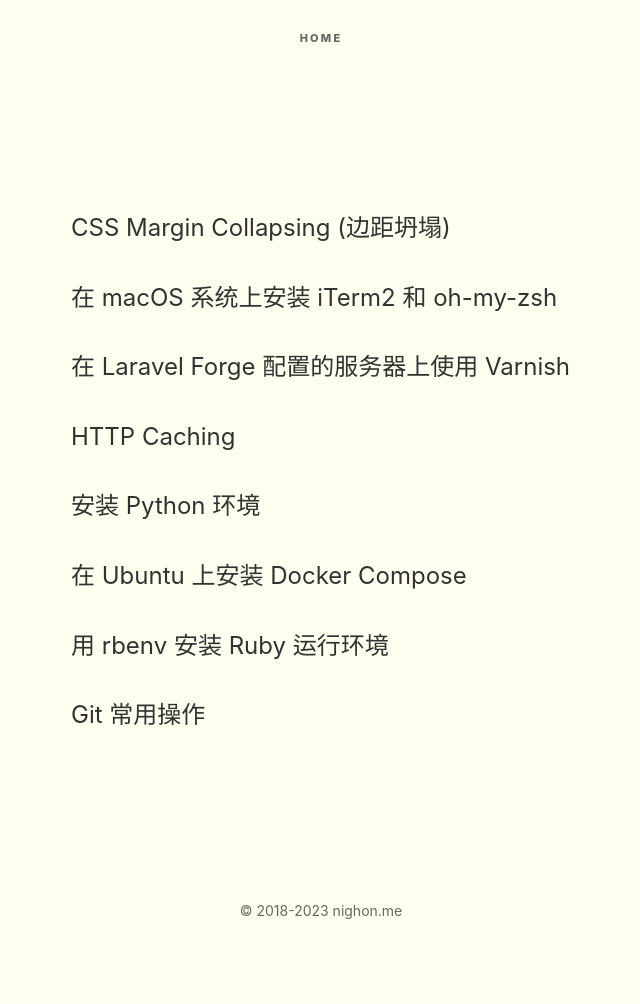
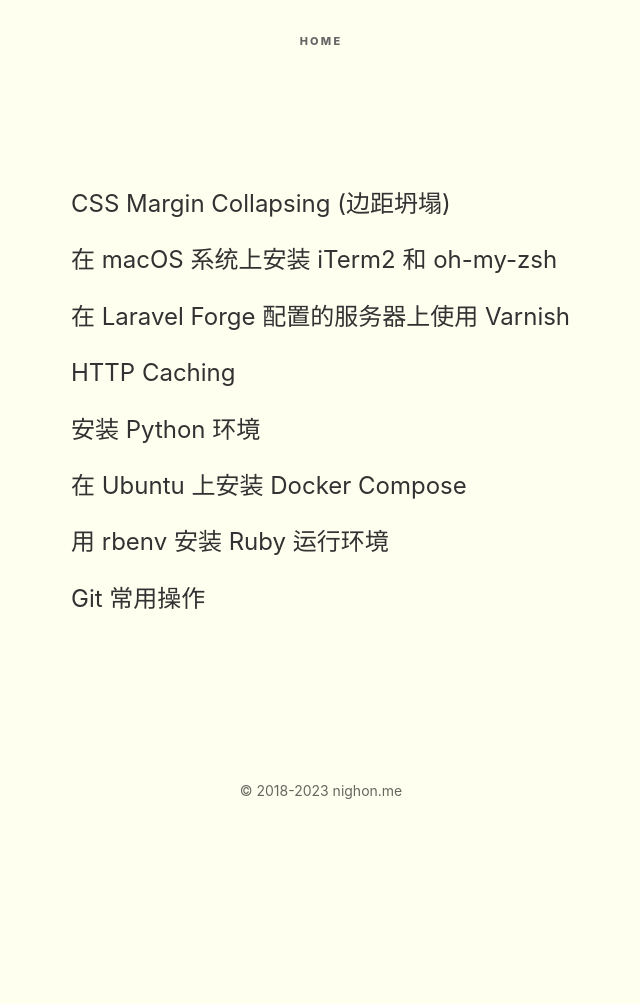
Before and after one commit to nighon/nighon.github.io, a Jekyll site: the page built from index.md, in a window 1280 px wide. Shown: the whole page, without its empty margins (319-959 px from the left). Built offline with Jekyll 4.4.1, drawn with Linux system fonts in a browser that asks for light colours; after the commit the page ends 900 px from its top, so only the background shows below that.

Commit message:
use em for line-height

```diff
--- a/_sass/main.scss
+++ b/_sass/main.scss
@@ -1,9 +1,3 @@
-// *,
-// *::before,
-// *::after {
-//   box-sizing: border-box;
-// }
-
 :root {
   --black: 0,0,0;
   --lightgray: 200,200,200;
@@ -13,18 +7,56 @@
   --font-mono: 'SF Mono', SFMono-Regular, ui-monospace, 'DejaVu Sans Mono', Menlo, Consolas, monospace;
 }
 
+// *,
+// *::before,
+// *::after {
+//   box-sizing: border-box;
+// }
+
+html,
+div,
+span,
+object,
+iframe,
+h2,
+h3,
+h4,
+h5,
+h6,
+p,
+blockquote,
+pre,
+a,
+code,
+del,
+em,
+img,
+small,
+strong,
+ol,
+ul,
+li,
+label,
+table {
+  border: 0;
+  vertical-align: baseline;
+  margin: 0;
+  padding: 0
+}
+
 // html {
 //   font-size: 16px;
+//   scroll-behavior: smooth;
+//   height: 100%;
 // }
 
 body {
-  margin: 0;
-  font-family: -apple-system, BlinkMacSystemFont, "Segoe UI", Roboto, "Helvetica Neue", Arial, "Noto Sans", "Liberation Sans", sans-serif, "Apple Color Emoji", "Segoe UI Emoji", "Segoe UI Symbol", "Noto Color Emoji";
-  font-size: 16px;
-  font-weight: 400;
-  line-height: 1.9;
+  font: normal 16px/1.9em -apple-system, BlinkMacSystemFont, "Segoe UI", Roboto, "Helvetica Neue", Arial, "Noto Sans", "Liberation Sans", sans-serif, "Apple Color Emoji", "Segoe UI Emoji", "Segoe UI Symbol", "Noto Color Emoji";
   color: rgba(var(--darkgray));
   background-color: rgba(var(--lightyellow));
+  height: 100%;
+  margin: 0;
+  padding: 0;
 }
 
 h1 {
@@ -49,7 +81,7 @@
     text-align: center;
     font-family: Inter,Source Sans Pro,Helvetica Neue,Arial,sans-serif;
     z-index: 100;
-    top: 2px;
+    // top: 2px;
     position: relative;
 
     a {
```
